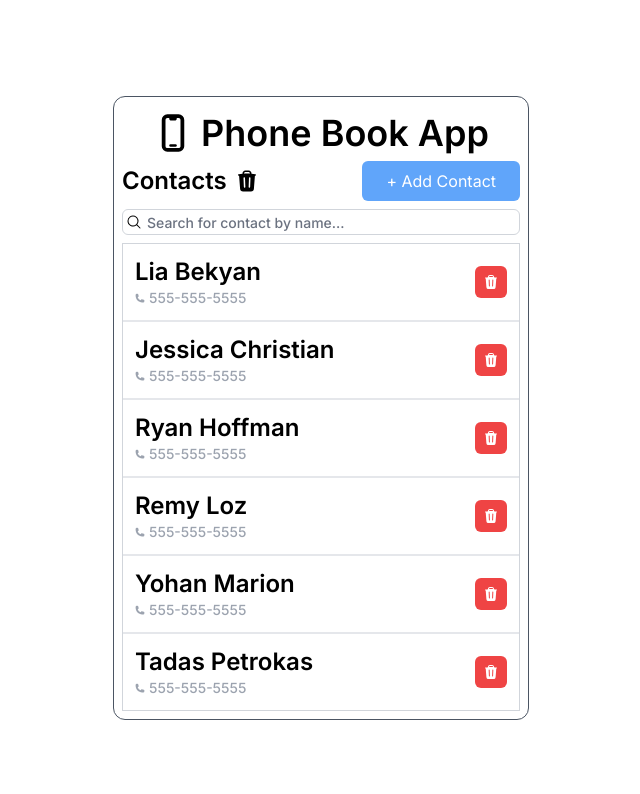
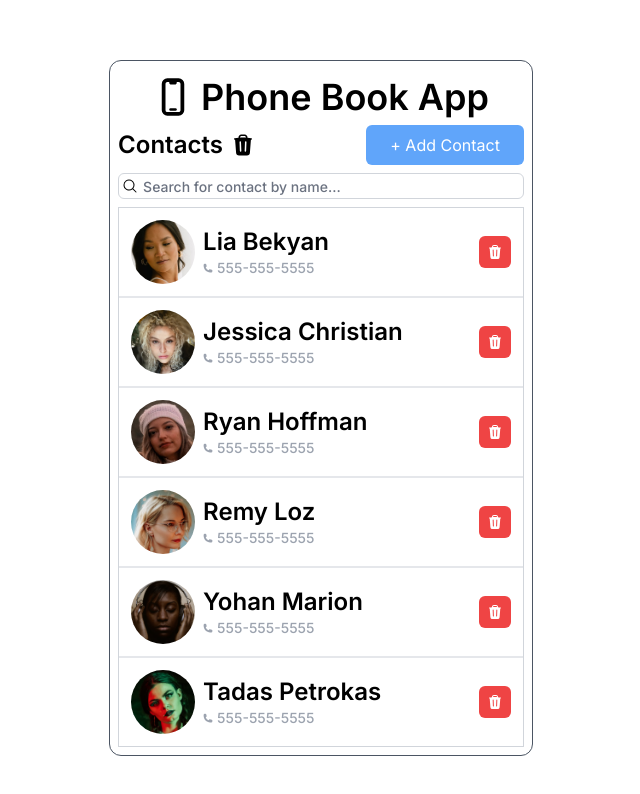
Before and after one commit to DoctorDerek/phonebook-filter-by-age, a Next.js app: page / in a window 1280 px wide. Shown: the top 794 px of the page, without its empty margins (319-959 px from the left). Built offline with nearby package versions, Linux system fonts and the light colour scheme.

Commit message:
feat(photo): include the `photo` for each contact using Next's automatic image optimization

```diff
--- a/pages/index.tsx
+++ b/pages/index.tsx
@@ -1,4 +1,5 @@
 import Head from "next/head"
+import Image from "next/image"
 import { useRouter } from "next/router"
 import { useContext, useEffect, useState } from "react"
 import { useForm } from "react-hook-form"
@@ -267,14 +268,23 @@ export default function PhoneBookApp() {
       </div>
       <div className="divide-y-gray-300 relative w-full divide-y-2 border border-solid border-gray-300">
         {filteredPhoneBookEntries?.map((contact) => {
-          const { id, name, phoneNumber } = contact
+          const { id, name, phoneNumber, photo } = contact
           // ID should be unique, but there's no penalty for adding to the key.
-          const key = `${id}${name}${phoneNumber}`
+          const key = `${id}${name}${phoneNumber}${photo}`
           return (
             <div
               className="flex w-full items-center justify-between p-3"
               key={key}
             >
+              <div className="flex items-center justify-center space-x-2">
+                <div className="relative h-16 w-16">
+                  <Image
+                    src={`/contacts/${photo}`}
+                    alt={name} // Screen readers will announce "Image of {name}"
+                    fill
+                    className="object-fit rounded-full"
+                  />
+                </div>
                 <h3 className="flex flex-col items-start justify-center">
                   <button
                     className="group flex items-center justify-center text-2xl font-semibold"
@@ -301,6 +311,7 @@ export default function PhoneBookApp() {
                     </div>
                   </a>
                 </h3>
+              </div>
               <button
                 className="group flex items-center justify-center"
                 onClick={() => setDialogState({ type: "DELETE", contact })}
```
Lines whose indentation alone changed are shown as unchanged.
